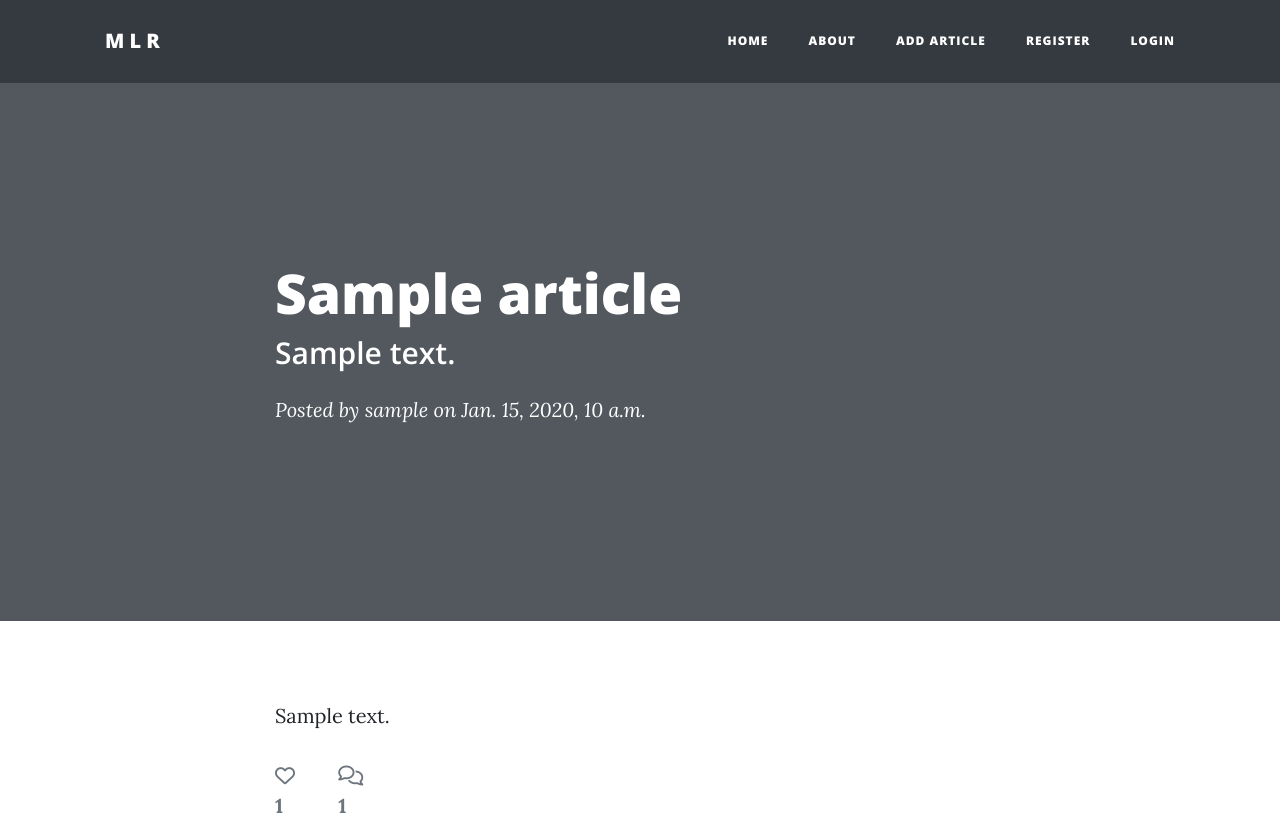
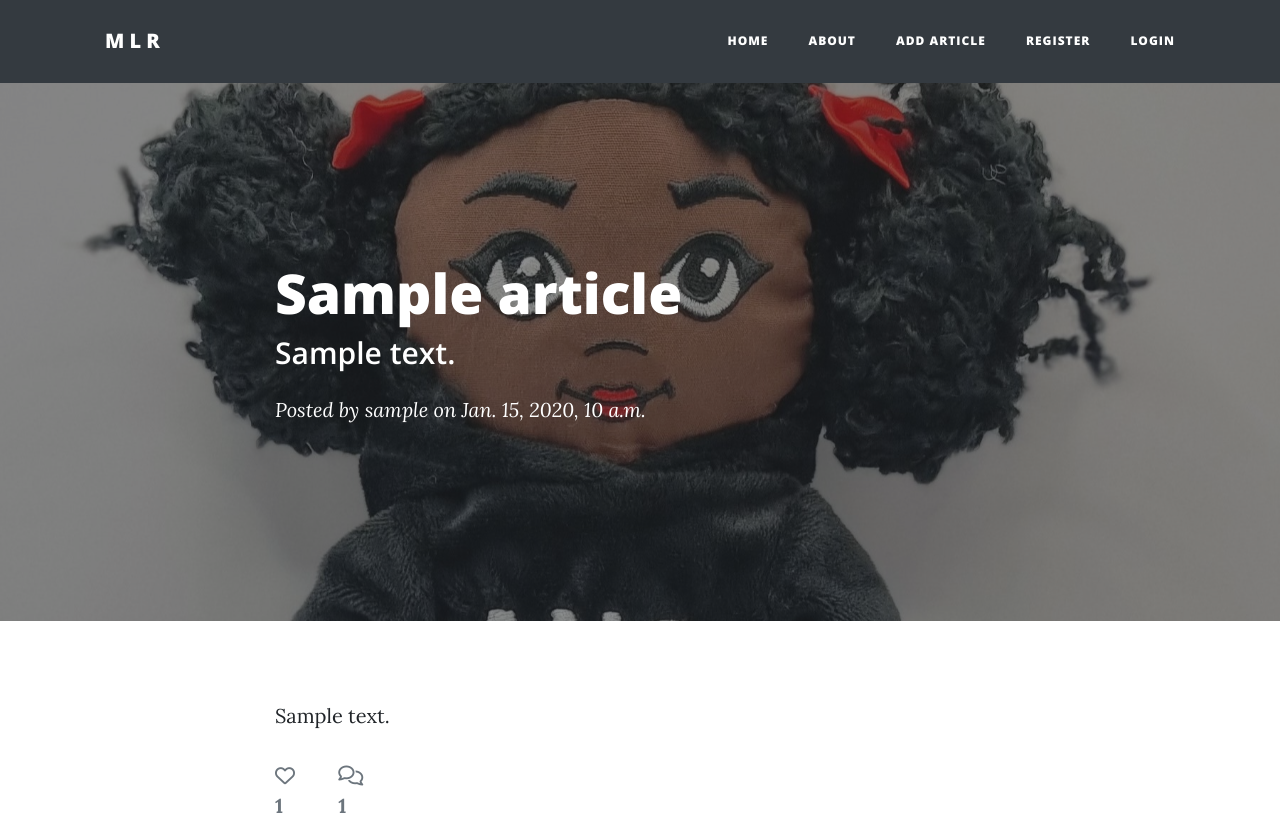
Before and after one commit to Code-Institute-Submissions/onabz-MAR_Blog_DecResub, a Django app: a page that uses templates/article.html in a window 1280 px wide. Shown: the top 820 px of the page. Run offline with Django 3.2, Linux system fonts and the light colour scheme; tables that the repository leaves empty hold one stand-in row (values such as "Sample post"); some libraries are stand-ins or nearby versions.

Commit message:
Add background image for article page

```diff
--- a/static/css/style.css
+++ b/static/css/style.css
@@ -7,3 +7,7 @@ body::before {
 #about-img {
   background-image: url('../img/about1.jpg');
 }
+
+#article-img {
+  background-image: url('../img/article1.jpg');
+}
--- a/templates/article.html
+++ b/templates/article.html
@@ -3,7 +3,7 @@
 {% load crispy_forms_tags %}
 
 <!-- Page Header -->
-<header class="masthead" style="background-image: url('{{ article.featured_image.url }}');">
+<header class="masthead" id="article-img">
   <div class="overlay"></div>
   <div class="container">
     <div class="row">
```
